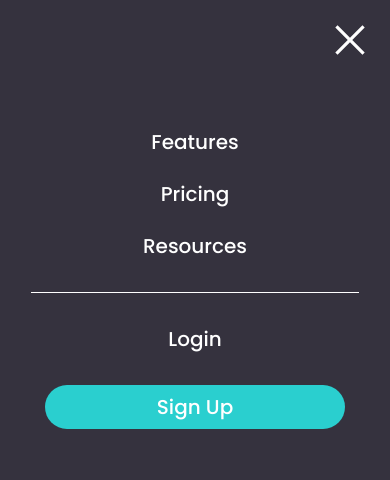
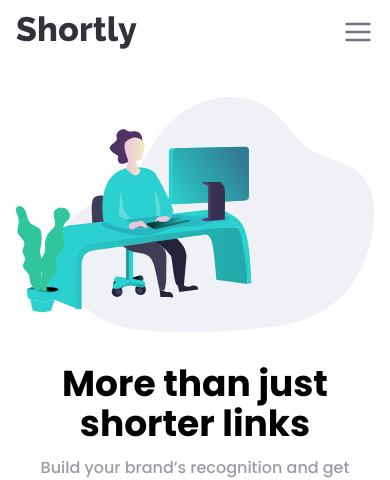
Before and after one commit to Brian-Lin-2/frontend-mentor-url-shortener, a React (Vite) app: page / in a window 390 px wide. Shown: the top 480 px of the page. Built offline with nearby package versions, Linux system fonts and the light colour scheme.

Commit message:
Add toggle state and active state to Mobile Menu

```diff
--- a/src/components/header/MobileMenu.jsx
+++ b/src/components/header/MobileMenu.jsx
@@ -1,19 +1,25 @@
-export default function MobileMenu() {
+export default function MobileMenu({ setOpenMenu }) {
   return (
     <div className="fixed inset-0 bg-v-dark-blue text-white flex flex-col items-center gap-8 text-xl z-20">
-      <img
-        className="absolute right-0 p-6 w-20"
-        src="./images/icon-close.svg"
-        alt=""
-      />
-      <div className="mt-32 border-b flex flex-col items-center gap-6 pb-8 px-28">
-        <a>Features</a>
-        <a>Pricing</a>
-        <a>Resources</a>
+      <a>
+        <img
+          className="absolute right-0 p-6 w-20 hover:cursor-pointer"
+          src="./images/icon-close.svg"
+          alt=""
+          onClick={() => setOpenMenu(false)}
+        />
+      </a>
+
+      <div className="mt-32 border-b flex flex-col items-center gap-8 pb-8 px-28">
+        <a className="hover:text-cyan hover:cursor-pointer">Features</a>
+        <a className="hover:text-cyan hover:cursor-pointer">Pricing</a>
+        <a className="hover:text-cyan hover:cursor-pointer">Resources</a>
       </div>
 
-      <button>Login</button>
-      <button className="py-2 px-28 bg-cyan rounded-full">Sign Up</button>
+      <button className="hover:text-cyan hover:cursor-pointer">Login</button>
+      <button className="py-2 px-28 bg-cyan rounded-full hover:bg-light-cyan">
+        Sign Up
+      </button>
     </div>
   );
 }
--- a/src/components/header/Navbar.jsx
+++ b/src/components/header/Navbar.jsx
@@ -1,16 +1,24 @@
 import MobileMenu from "./MobileMenu";
+import { useState } from "react";
 
 export default function Navbar() {
+  const [openMenu, setOpenMenu] = useState(false);
+
   return (
     <div className="lg:flex lg:justify-between lg:items-center lg:p-10">
       <div className="flex justify-between mb-12 lg:justify-start lg:items-center lg:ml-32 lg:mb-0 lg:gap-10">
         <img src="./images/logo.svg" alt="shortly" />
-        <img
-          className="w-8 hover:cursor-pointer lg:hidden"
-          src="./images/icon-hamburger.svg"
-          alt=""
-        />
-        <MobileMenu />
+
+        <a>
+          <img
+            className="w-8 hover:cursor-pointer lg:hidden"
+            src="./images/icon-hamburger.svg"
+            alt=""
+            onClick={() => setOpenMenu(true)}
+          />
+        </a>
+
+        {openMenu && <MobileMenu setOpenMenu={setOpenMenu} />}
 
         <a className="hidden lg:block text-grayish-violet font-bold text-sm hover:text-black hover:cursor-pointer">
           Features
```
